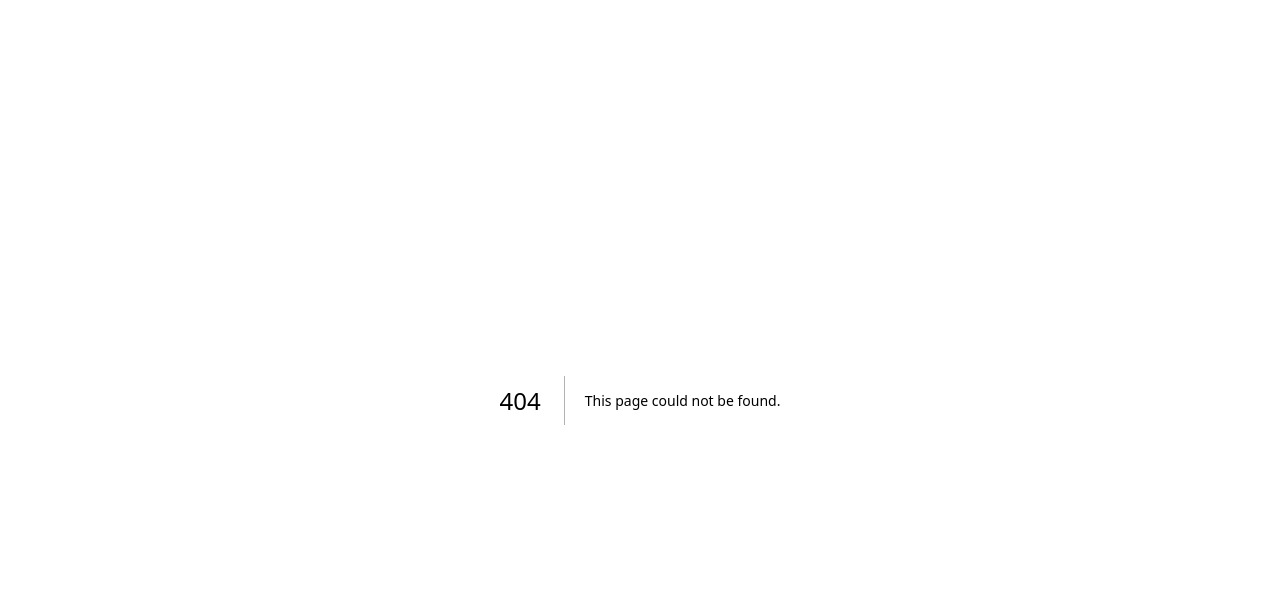
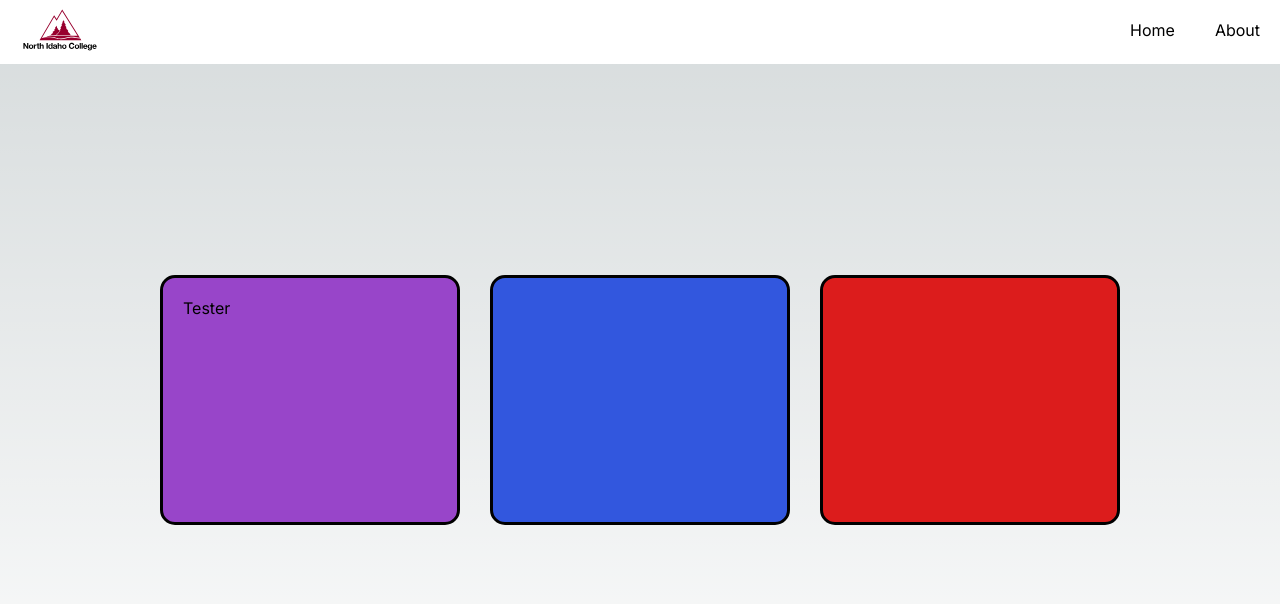
Before and after one commit to nic-gdes/gdes-255-final, a Next.js app: page /about in a window 1280 px wide. Before the commit this address had no page. Shown: the top 604 px of the page. Built offline with nearby package versions, Linux system fonts and the light colour scheme.

Commit message:
Progression
Need to fix:
- About Me Content
- Footer needs to stay

```diff
--- /dev/null
+++ b/src/app/about/page.tsx
@@ -0,0 +1,26 @@
+import styles from "../page.module.css";
+import Header from "../../components/global/header";
+
+export default function AboutMe() {
+    return (
+        <>
+            <Header />
+            <main className={styles.main}>
+                {/*These boxes needs to be center of page each one 300x250px size with a margin of 15px and 20px padding.*/}
+                <div className={styles.container}>
+                    <div className={styles.row}>
+                        <div className={styles.boxLeft}>
+                            Tester
+                        </div>
+                        <div className={styles.boxCenter}>
+                            {/*This box needs to be blue*/}
+                        </div>
+                        <div className={styles.boxRight}>
+                            {/*This box needs to be red*/}
+                        </div>
+                    </div>
+                </div>
+            </main>
+        </>
+    );
+}
--- a/src/app/layout.tsx
+++ b/src/app/layout.tsx
@@ -5,8 +5,8 @@ import "./globals.css";
 const inter = Inter({ subsets: ["latin"] });
 
 export const metadata: Metadata = {
-  title: "Create Next App",
-  description: "Generated by create next app",
+  title: "NIC GDES 255 Final | Tan",
+  description: "My goals for next year, I will do my best to clean up my website so it looks great for user experience :}",
 };
 
 export default function RootLayout({
--- a/src/app/page.module.css
+++ b/src/app/page.module.css
@@ -1,7 +1,8 @@
 .main {
   display: flex;
-  flex-direction: column;
+  flex-direction: row;
   justify-content: space-between;
+  justify-content: center;
   align-items: center;
   padding: 6rem;
   min-height: 100vh;
@@ -70,7 +71,14 @@
   font-size: 0.9rem;
   line-height: 1.5;
   max-width: 30ch;
-  text-wrap: balance;
+  flex-wrap: balance;
+}
+
+.row {
+  display: flex;
+  flex-direction: row;
+  margin: 10px;
+  width: 100%;
 }
 
 .center {
@@ -79,6 +87,36 @@
   align-items: center;
   position: relative;
   padding: 4rem 0;
+}
+
+.boxLeft {
+  width: 300px;
+  height: 250px;
+  margin: 15px;
+  padding: 20px;
+  background-color: rgb(152, 69, 201);
+  border: 3px solid black;
+  border-radius: 15px;
+}
+
+.boxCenter {
+  width: 300px;
+  height: 250px;
+  margin: 15px;
+  padding: 20px;
+  background-color: rgb(50, 87, 222);
+  border: 3px solid black;
+  border-radius: 15px;
+}
+
+.boxRight {
+  width: 300px;
+  height: 250px;
+  margin: 15px;
+  padding: 20px;
+  background-color: rgb(220, 28, 28);
+  border: 3px solid black;
+  border-radius: 15px;
 }
 
 .center::before {
@@ -105,9 +143,47 @@
   transform: translateZ(0);
 }
 
+.header {
+  background-color: white;
+  position: fixed;
+  display: flex;
+  flex-direction: row;
+  width: 100%;
+  z-index: 2;
+}
+
 .logo {
+  padding: 5px 0px;
+}
+
+.nav ul {
+  display: flex;
+  flex-direction: row;
+  align-items: center;
+  justify-content: flex-end;
+  list-style: none;
+}
+
+.nav ul li {
+  padding: 20px;
+}
+
+.logo {
+  width: 100%;
   position: relative;
 }
+
+.footer {
+  display: flex;
+  width: 100%;
+  padding: 20px 0;
+  justify-content: center;
+  align-items: center;
+  color: rgb(105, 105, 105);
+  background-color: rgb(244, 244, 244);
+  z-index: 2;
+}
+
 /* Enable hover only on non-touch devices */
 @media (hover: hover) and (pointer: fine) {
   .card:hover {
@@ -179,11 +255,9 @@
     border-radius: 0;
     border: none;
     border-bottom: 1px solid rgba(var(--callout-border-rgb), 0.25);
-    background: linear-gradient(
-      to bottom,
-      rgba(var(--background-start-rgb), 1),
-      rgba(var(--callout-rgb), 0.5)
-    );
+    background: linear-gradient(to bottom,
+        rgba(var(--background-start-rgb), 1),
+        rgba(var(--callout-rgb), 0.5));
     background-clip: padding-box;
     backdrop-filter: blur(24px);
   }
@@ -194,12 +268,15 @@
     inset: auto 0 0;
     padding: 2rem;
     height: 200px;
-    background: linear-gradient(
-      to bottom,
-      transparent 0%,
-      rgb(var(--background-end-rgb)) 40%
-    );
+    background: linear-gradient(to bottom,
+        transparent 0%,
+        rgb(var(--background-end-rgb)) 40%);
     z-index: 1;
+  }
+
+  .row {
+    display: flex;
+    flex-direction: column;
   }
 }
 
@@ -207,6 +284,11 @@
 @media (min-width: 701px) and (max-width: 1120px) {
   .grid {
     grid-template-columns: repeat(2, 50%);
+  }
+
+  .row {
+    display: flex;
+    flex-direction: column;
   }
 }
 
@@ -224,6 +306,7 @@
   from {
     transform: rotate(360deg);
   }
+
   to {
     transform: rotate(0deg);
   }
--- a/src/components/global/header.tsx
+++ b/src/components/global/header.tsx
@@ -1,23 +1,29 @@
 import styles from "@/app/page.module.css";
+import Image from "next/image";
+import Link from "next/link";
+import NIC from "../../assets/logoStacked.svg";
+import AboutMe from "@/app/about/page";
 
 const Header = () => {
   return (
     <header className={styles.header}>
-      {/*This navigation needs to be stuck to the top of the screen when you scroll.*/}
-      {/*The header needs to be white and the links need to be in a row.*/}
       <div className={styles.logo}>
-        {/* Image needs to be the NIC logo and needs to be linked to the home page of this app. */}
-        <Image />
+        <Link href="https://www.nic.edu/" target="_blank">
+          <Image
+            src={NIC.src}
+            width={120}
+            height={50}
+            alt="Logo of the North Idaho College"
+          />
+        </Link>
       </div>
-      <nav>
+      <nav className={styles.nav}>
         <ul>
           <li>
-            {/*Link to the home page*/}
-            Home
+            <Link href="/">Home</Link>
           </li>
           <li>
-            {/*Link to the about me page that you have to create.*/}
-            About
+            <Link href="/about">About</Link>
           </li>
         </ul>
       </nav>
```
Also changed, not shown: package.json (+4 -3 lines), src/app/page.tsx (+3 -6 lines), src/components/global/copyrightfooter.tsx (added, +11 -0 lines), src/assets/logoStacked.svg (added), 1 other file (tests, documents, lock files or other folders).
